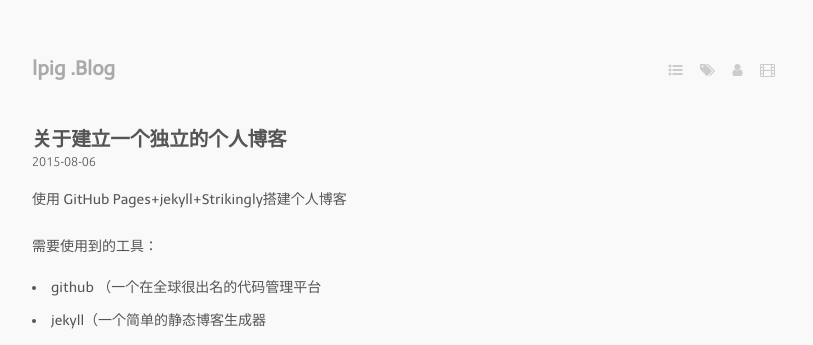
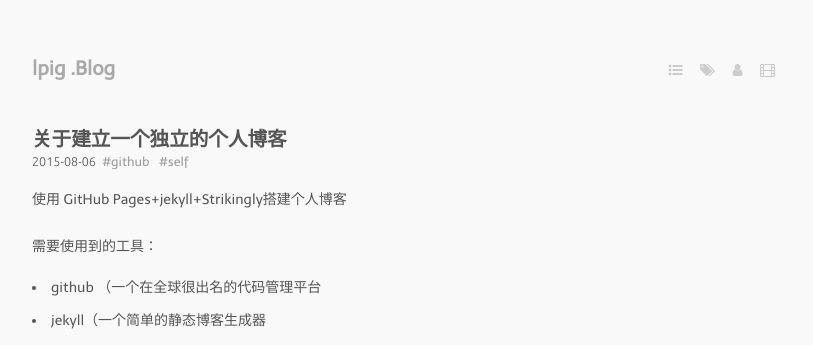
Before and after one commit to lpig/lpig.github.io, a Jekyll site: the page built from _posts/2015-08-06-setup-a-blog.markdown, in a window 1280 px wide. Shown: the top 345 px of the page, without its empty margins (233-1046 px from the left). Built offline with Jekyll 4.4.1, drawn with Linux system fonts in a browser that asks for light colours; nearby versions of some CDN libraries; Markdown is read by kramdown in place of the engine named in the settings.

Commit message:
add tags

```diff
--- a/_config.yml
+++ b/_config.yml
@@ -5,7 +5,7 @@ name: "lpig .Blog"
 markdown: rdiscount
 
 author: "lpig"
-atom-baseurl: "http://lpig.github.io"
+# atom-baseurl: "http://lpig.github.io"
 #disqus: "gopherwood"
 
 navigations:
--- a/_layouts/default.html
+++ b/_layouts/default.html
@@ -19,7 +19,7 @@
     <script type="text/javascript"> hljs.initHighlightingOnLoad(); </script>
   </head>
   <body>
-      <div id="main" role="main">
+    <div id="main" role="main">
         <header>
           <div id="header">
             <h1><a title="{{ site.name }}" class="" href="/">{{ site.name }}</a></h1>
--- a/_posts/2015-08-04-hello-world.markdown
+++ b/_posts/2015-08-04-hello-world.markdown
@@ -4,4 +4,4 @@ title:  "HelloWorld!!"
 date:  2015-08-04  10:41
 ---
 
-	    应该算是顺利利用github+jekyll搭建了一个博客吧...以后这里就用以记录日常学习的笔记以及个某些软件的安装方法，这个博客模板也会慢慢变好看的...（大概
+应该算是顺利利用github+jekyll搭建了一个博客吧...以后这里就用以记录日常学习的笔记以及个某些软件的安装方法，这个博客模板也会慢慢变好看的...（大概
--- a/_posts/2015-08-06-setup-a-blog.markdown
+++ b/_posts/2015-08-06-setup-a-blog.markdown
@@ -2,8 +2,8 @@
 layout: post
 title:  "关于建立一个独立的个人博客"
 date:  2015-08-06  23:53
-tages:
-  - blog
+tags:
+  - github
   - self
 ---
 
```
